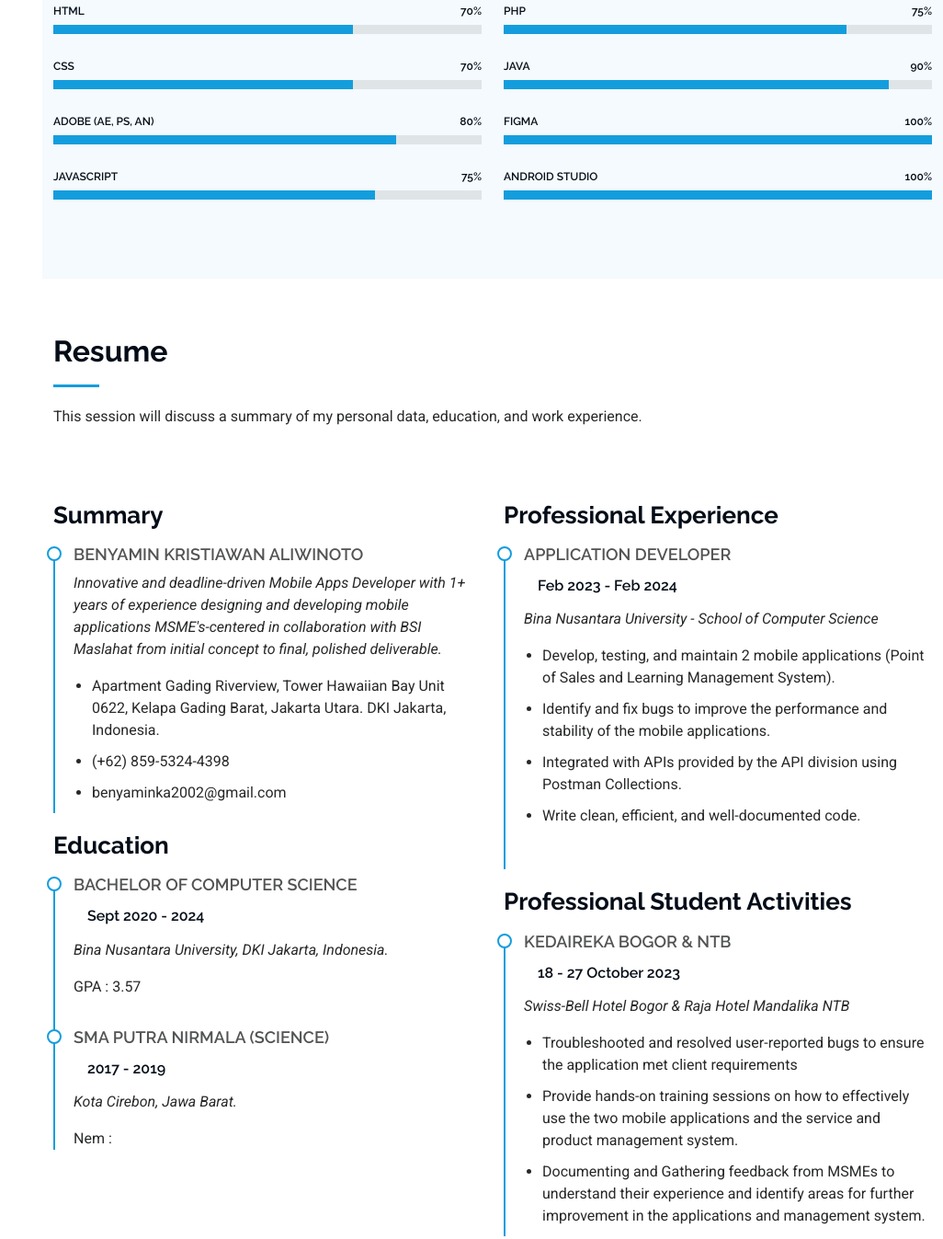
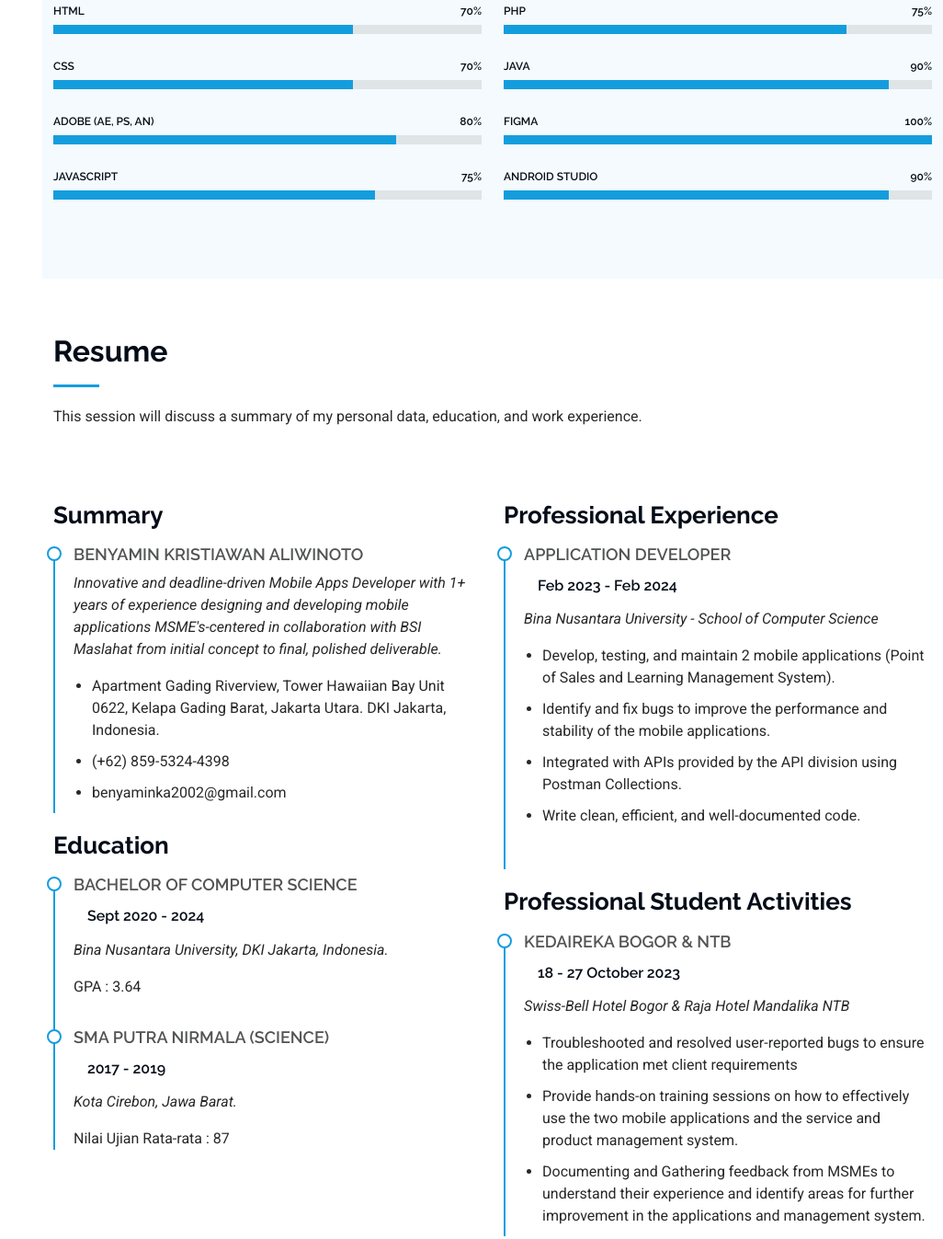
Before and after one commit to benyaminkristiawan/benyaminkristiawan.github.io, a plain HTML site: page index.html in a window 1280 px wide. Shown: the part 2093-3440 px from the top of the page at 92% size, without its empty margins (254-1280 px from the left). Drawn offline with Linux system fonts and the light colour scheme.

Commit message:
Update index.html

```diff
--- a/index.html
+++ b/index.html
@@ -268,9 +268,9 @@
             </div><!-- End Skills Item -->
 
             <div class="progress">
-              <span class="skill"><span>Android Studio</span> <i class="val">100%</i></span>
+              <span class="skill"><span>Android Studio</span> <i class="val">90%</i></span>
               <div class="progress-bar-wrap">
-                <div class="progress-bar" role="progressbar" aria-valuenow="100" aria-valuemin="0" aria-valuemax="100"></div>
+                <div class="progress-bar" role="progressbar" aria-valuenow="90" aria-valuemin="0" aria-valuemax="100"></div>
               </div>
             </div><!-- End Skills Item -->
 
@@ -313,14 +313,14 @@
               <h4>Bachelor of Computer Science</h4>
               <h5>Sept 2020 - 2024</h5>
               <p><em>Bina Nusantara University, DKI Jakarta, Indonesia.</em></p>
-              <p>GPA : 3.57</p>
+              <p>GPA : 3.64</p>
             </div><!-- Edn Resume Item -->
 
             <div class="resume-item">
               <h4>SMA Putra Nirmala (Science) </h4>
               <h5>2017 - 2019</h5>
               <p><em>Kota Cirebon, Jawa Barat.</em></p>
-              <p>Nem : </p>
+              <p>Nilai Ujian Rata-rata : 87 </p>
             </div><!-- Edn Resume Item -->
 
           </div>
```
